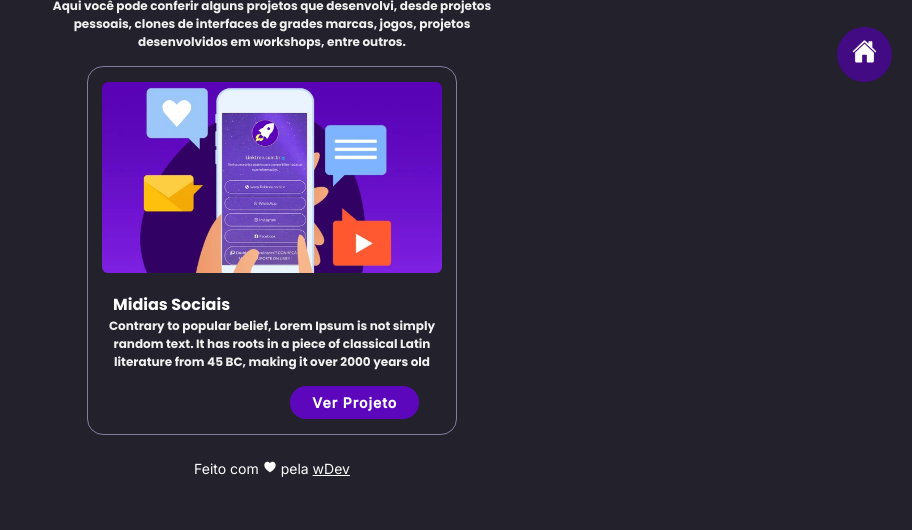
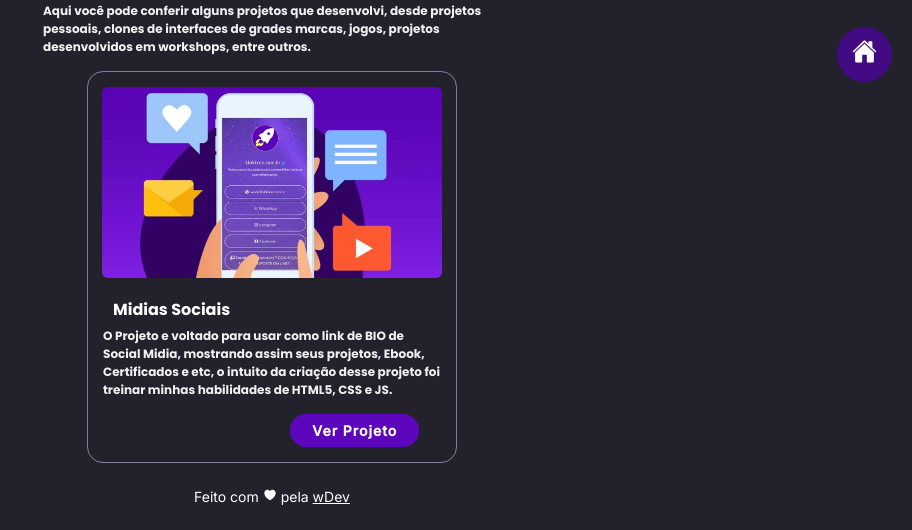
Before and after one commit to renatowillon/wDev-Portfolio, a plain HTML site: page portfolio.html in a window 1280 px wide. Shown: the part 698-1228 px from the top of the page, without its empty margins (368-1280 px from the left). Before the commit the page ends 1200 px from the top, so only its background shows below. Drawn offline with nearby package versions, Linux system fonts and the light colour scheme; files that its build step writes are made by us from their sources.

Commit message:
Atualização de Projeto

```diff
--- a/portfolio.html
+++ b/portfolio.html
@@ -110,11 +110,16 @@
         <div class="image"><img src="./assets/modelo-img.jpg" /></div>
         <div class="title">Midias Sociais</div>
         <div class="descricao">
-          Contrary to popular belief, Lorem Ipsum is not simply random text. It
-          has roots in a piece of classical Latin literature from 45 BC, making
-          it over 2000 years old
+          O Projeto e voltado para usar como link de BIO de Social Midia,
+          mostrando assim seus projetos, Ebook, Certificados e etc, o intuito da
+          criação desse projeto foi treinar minhas habilidades de HTML5, CSS e
+          JS.
         </div>
-        <div class="botaomore"><a href="#">Ver Projeto</a></div>
+        <div class="botaomore">
+          <a href="https://github.com/renatowillon/wDev-Bio-Social-Midia"
+            >Ver Projeto</a
+          >
+        </div>
       </div>
       <!-- INICIO DE PROJETOS-->
       <div class="btflutoante">
--- a/style.css
+++ b/style.css
@@ -431,6 +431,7 @@ footer {
   font-weight: 700;
 }
 .descricao {
+  padding-top: 5px;
   padding-left: 15px;
   padding-right: 15px;
   padding-bottom: 15px;
@@ -439,7 +440,7 @@ footer {
   font-size: 12px;
   font-weight: 300;
   line-height: normal;
-  text-align: center;
+  text-align: left;
 }
 .botaomore {
   display: flex;
```
